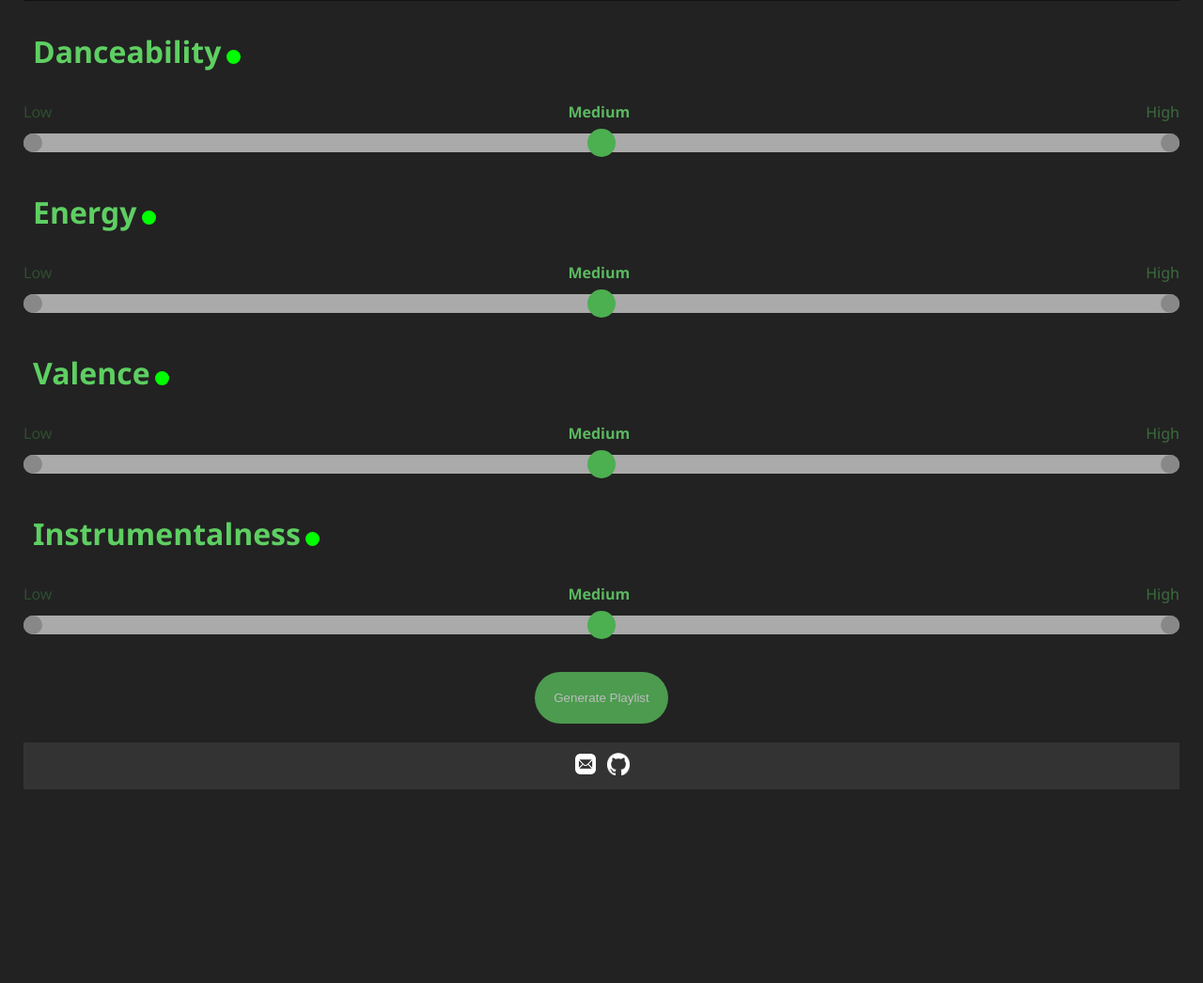
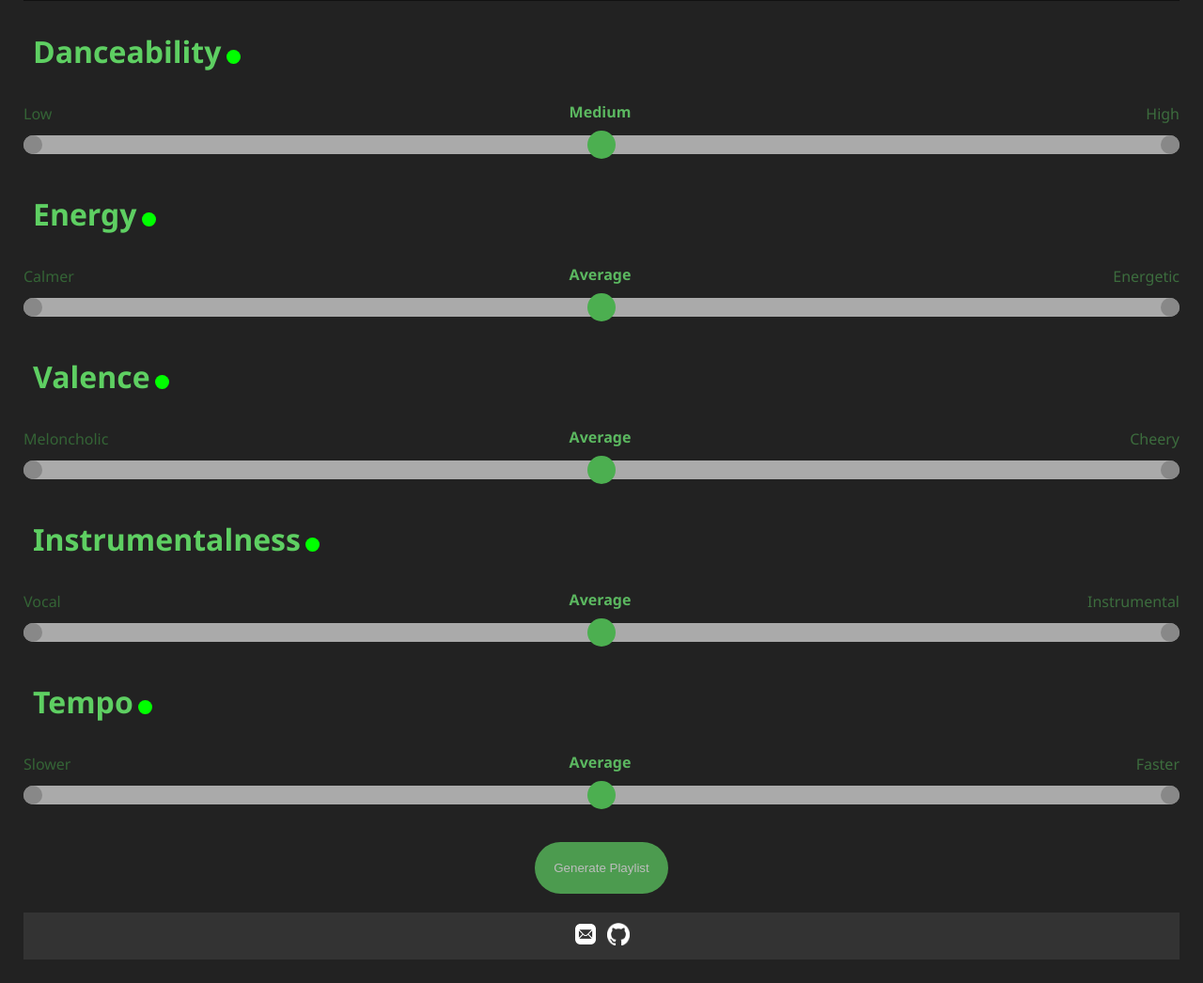
Before and after one commit to victoriab027/Creatify, a Django app: page /base/ in a window 1280 px wide. Shown: the part 1012-2058 px from the top of the page at 94% size. Before the commit the page ends 1852 px from the top, so only its background shows below. Run offline with Django 4.2, Linux system fonts and the light colour scheme; some libraries are stand-ins or nearby versions.

Commit message:
dynamic low mid high

```diff
--- a/web_dev/creatify/creatify_app/static/creatify_app/main_page.css
+++ b/web_dev/creatify/creatify_app/static/creatify_app/main_page.css
@@ -120,7 +120,7 @@ h3 {
 }
 .low {
  color: #408F43;
- opacity: .4;
+ opacity: .6;
  cursor:default;
 }
 .medium {
@@ -128,6 +128,8 @@ h3 {
  opacity: .8;
  cursor:default;
  font-weight: 700;
+ margin-bottom: -20px;
+ margin-right: 3px;
 }
 .high {
  color: #63DB67;
--- a/web_dev/creatify/creatify_app/templates/creatify_app/main.html
+++ b/web_dev/creatify/creatify_app/templates/creatify_app/main.html
@@ -23,19 +23,19 @@
   </table>
 </div>
 {% for slider in sliders %}
-    <h3 class="slider-name">{{slider.name}}</h3>
+    <h3 class="slider">{{slider.name}}</h3>
         <div class="tooltip"><input type="checkbox" class="custom-checkbox" id="{{slider.name}}" checked>
           <span class="tooltiptext">Enable/Disable {{slider.name}}</span>
         </div>
     <div class="slider-description" id="desc-{{slider.name}}" style="display:none;">{{slider.desc}}</div>
         {% comment %} <div class='subtext'>Learn More</div>{% endcomment %}<br>
         <div class="slider-wrapper" id="slider-{{slider.name}}" >
+            <span class="medium" id="medium-{{slider.name}}">{{slider.medium}}</span>
             <div class="labels">
-              <span class="low" id="low-{{slider.name}}">Low</span>
-              <span class="medium" id="medium-{{slider.name}}">Medium</span>
-              <span class="high" id="high-{{slider.name}}">High</span>
+              <span class="low" id="low-{{slider.name}}">{{slider.low}}</span>
+              <span class="high" id="high-{{slider.name}}">{{slider.high}}</span>
             </div>
-            <input type="range" min="1" max="3" value="2" class="slider" id="slider-input-{{slider}}">
+            <input type="range" min="1" max="3" value="2" class="slider" id="slider-input-{{slider.name}}">
             <div class="slider-dots">
                 <span id="1 {{slider.name}}" class="dot"></span>
                 <span id="2 {{slider.name}}" class="dot"></span>
--- a/web_dev/creatify/creatify_app/views.py
+++ b/web_dev/creatify/creatify_app/views.py
@@ -1,7 +1,7 @@
 from django.contrib.auth import authenticate, login, logout
 from django.contrib.auth.forms import AuthenticationForm, UserCreationForm
 from django.shortcuts import render, redirect
-from .running import generate_playlist
+#from .running import generate_playlist
 # settings genres goal sp
 # hard code sp for now
 # run notebook 6
@@ -11,18 +11,37 @@ def baserender(request):
   {
     "name": "Danceability",
     "desc": "Danceability measures how suitable for dancing and is based on musical elements such as tempo, rhythm stability, beat and regularity.",
+    "low":"Low",
+    "medium":"Medium",
+    "high":"High"
   },
   {
     "name": "Energy",
-    "desc": "Energy measures the intensity and activity based on loudness, timbre, and other factors."
+    "desc": "Energy measures the intensity and activity based on loudness, timbre, and other factors.",
+    "low":"Calmer",
+    "medium":"Average",
+    "high":"Energetic"
   },
   {
     "name": "Valence",
-    "desc": "Valence is the positivity of the song i.e. happier songs have higher valence"
+    "desc": "Valence is the positivity of the song i.e. happier songs have higher valence",
+    "low":"Meloncholic",
+    "medium":"Average",
+    "high":"Cheery"
   },
   {
     "name": "Instrumentalness",
-    "desc": "Instrumentalness measures how much of the song is predominated with vocals or instruments"
+    "desc": "Instrumentalness measures how much of the song is predominated with vocals or instruments",
+    "low":"Vocal",
+    "medium":"Average",
+    "high":"Instrumental"
+  },
+  {
+    "name": "Tempo",
+    "desc": "The speed of the track in beats per minute",
+    "low":"Slower",
+    "medium":"Average",
+    "high":"Faster"
   }
 ]
     genres = ['acoustic', 'afrobeat', 'alt-rock', 'alternative', 'ambient', 'anime', 'black-metal', 'bluegrass', 'blues', 'bossanova', 'brazil', 'breakbeat', 'british', 'cantopop', 'chicago-house', 'children', 'chill', 'classical', 'club', 'comedy', 'country', 'dance', 'dancehall', 'death-metal', 'deep-house', 'detroit-techno', 'disco', 'disney', 'drum-and-bass', 'dub', 'dubstep', 'edm', 'electro', 'electronic', 'emo', 'folk', 'forro', 'french', 'funk', 'garage', 'german', 'gospel', 'goth', 'grindcore', 'groove', 'grunge', 'guitar', 'happy', 'hard-rock', 'hardcore', 'hardstyle', 'heavy-metal', 'hip-hop', 'holidays', 'honky-tonk', 'house', 'idm', 'indian', 'indie', 'indie-pop', 'industrial', 'iranian', 'j-dance', 'j-idol', 'j-pop', 'j-rock', 'jazz', 'k-pop', 'kids', 'latin', 'latino', 'malay', 'mandopop', 'metal', 'metal-misc', 'metalcore', 'minimal-techno', 'movies', 'mpb', 'new-age', 'new-release', 'opera', 'pagode', 'party', 'philippines-opm', 'piano', 'pop', 'pop-film', 'post-dubstep', 'power-pop', 'progressive-house', 'psych-rock', 'punk', 'punk-rock', 'r-n-b', 'rainy-day', 'reggae', 'reggaeton', 'road-trip', 'rock', 'rock-n-roll', 'rockabilly', 'romance', 'sad', 'salsa', 'samba', 'sertanejo', 'show-tunes', 'singer-songwriter', 'ska', 'sleep', 'songwriter', 'soul', 'soundtracks', 'spanish', 'study', 'summer', 'swedish', 'synth-pop', 'tango', 'techno', 'trance', 'trip-hop', 'turkish', 'work-out', 'world-music']
```
